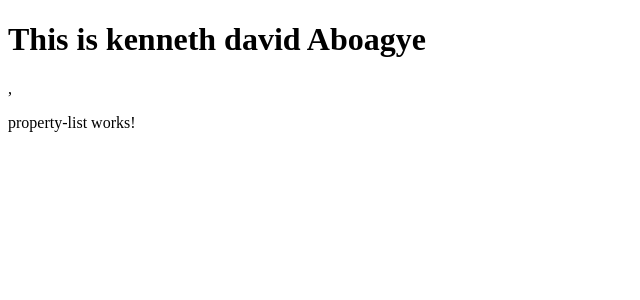
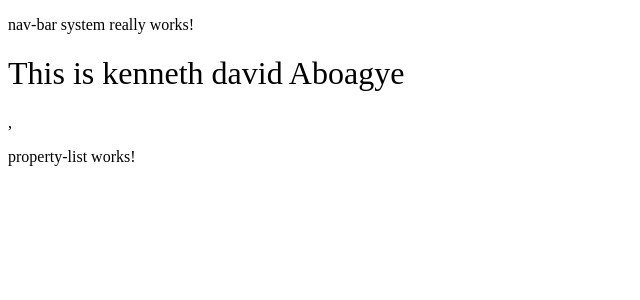
Before and after one commit to kofi527/Angular-revised-app, an Angular app: page / in a window 1280 px wide. Shown: the top 300 px of the page, without its empty margins (0-640 px from the left). Built offline with nearby package versions, Linux system fonts and the light colour scheme.

Commit message:
Update on nav-component
We created a directory for the nav-bar within our project setup

```diff
--- a/src/app/app.component.html
+++ b/src/app/app.component.html
@@ -1,2 +1,3 @@
+<app-nav-bar></app-nav-bar>
 <app-property-card></app-property-card>
 <app-property-list></app-property-list>
--- a/src/app/app.module.ts
+++ b/src/app/app.module.ts
@@ -5,18 +5,22 @@ import { AppRoutingModule } from './app-routing.module';
 import { AppComponent } from './app.component';
 import { PropertyCardComponent } from './property/property-card/property-card.component';
 import { PropertyListComponent } from './property-list/property-list.component';
+import { NavBarComponent } from './nav-bar/nav-bar.component';
 
 
 @NgModule({
   declarations: [
     AppComponent,
     PropertyListComponent,
+
    // Ensure this line ends with a comma
+
   ],
   imports: [
     BrowserModule,
     AppRoutingModule,
-    PropertyCardComponent
+    PropertyCardComponent,
+    NavBarComponent,
   ],
   providers: [],
   bootstrap: [AppComponent]
--- /dev/null
+++ b/src/app/nav-bar/nav-bar.component.html
@@ -0,0 +1,3 @@
+<p>
+  nav-bar system really works!
+</p>
--- /dev/null
+++ b/src/app/nav-bar/nav-bar.component.ts
@@ -0,0 +1,15 @@
+import { Component, OnInit } from '@angular/core';
+
+@Component({
+  selector: 'app-nav-bar',
+  templateUrl: './nav-bar.component.html',
+  styleUrls: ['./nav-bar.component.css']
+})
+export class NavBarComponent implements OnInit {
+
+  constructor() { }
+
+  ngOnInit() {
+  }
+
+}
--- a/src/app/property/property-card/property-card.component.css
+++ b/src/app/property/property-card/property-card.component.css
@@ -0,0 +1 @@
+h1 {font-weight: normal;}
```
Also changed, not shown: src/app/nav-bar/nav-bar.component.css (added), 1 other file (tests, documents, lock files or other folders).
